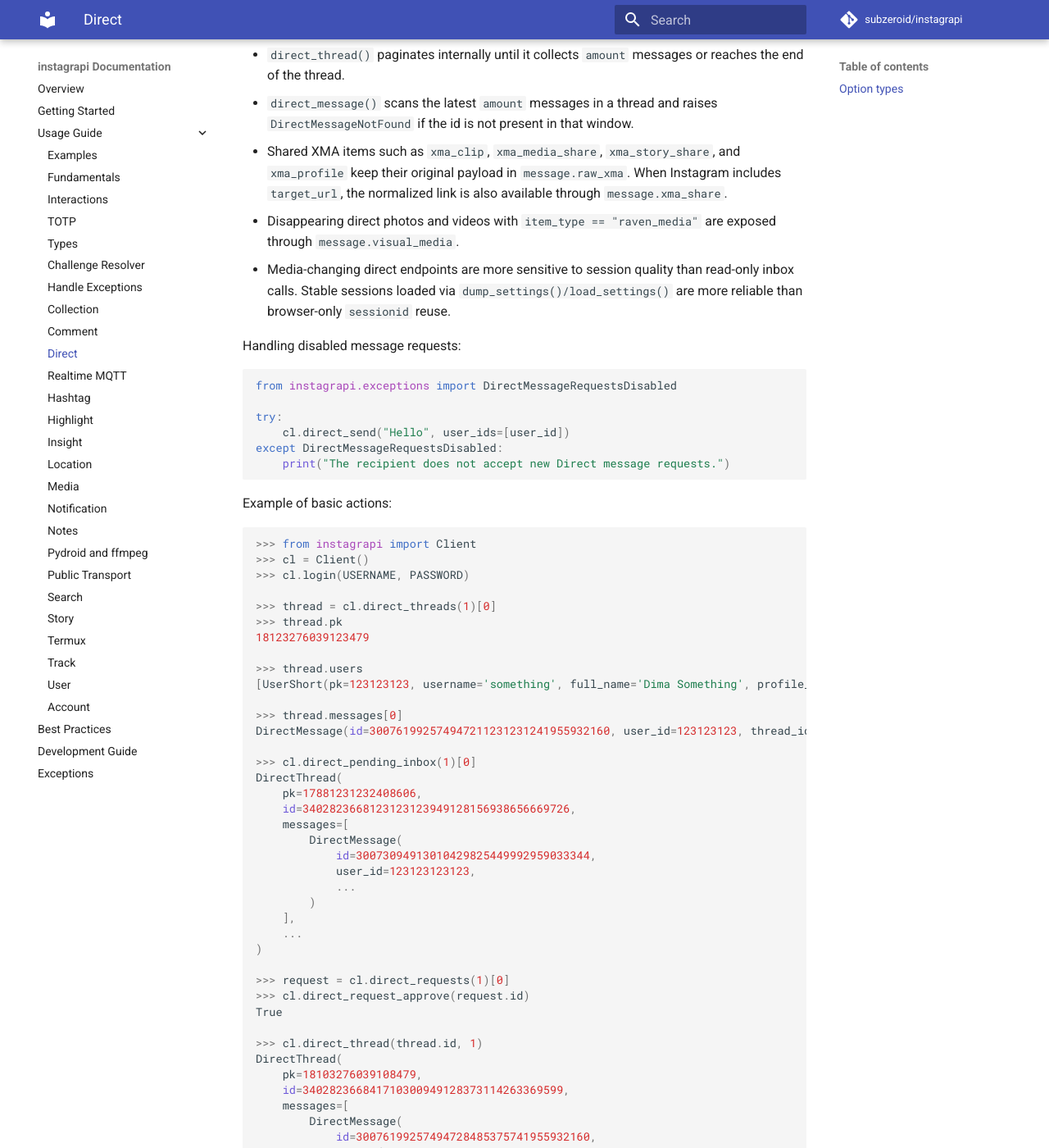
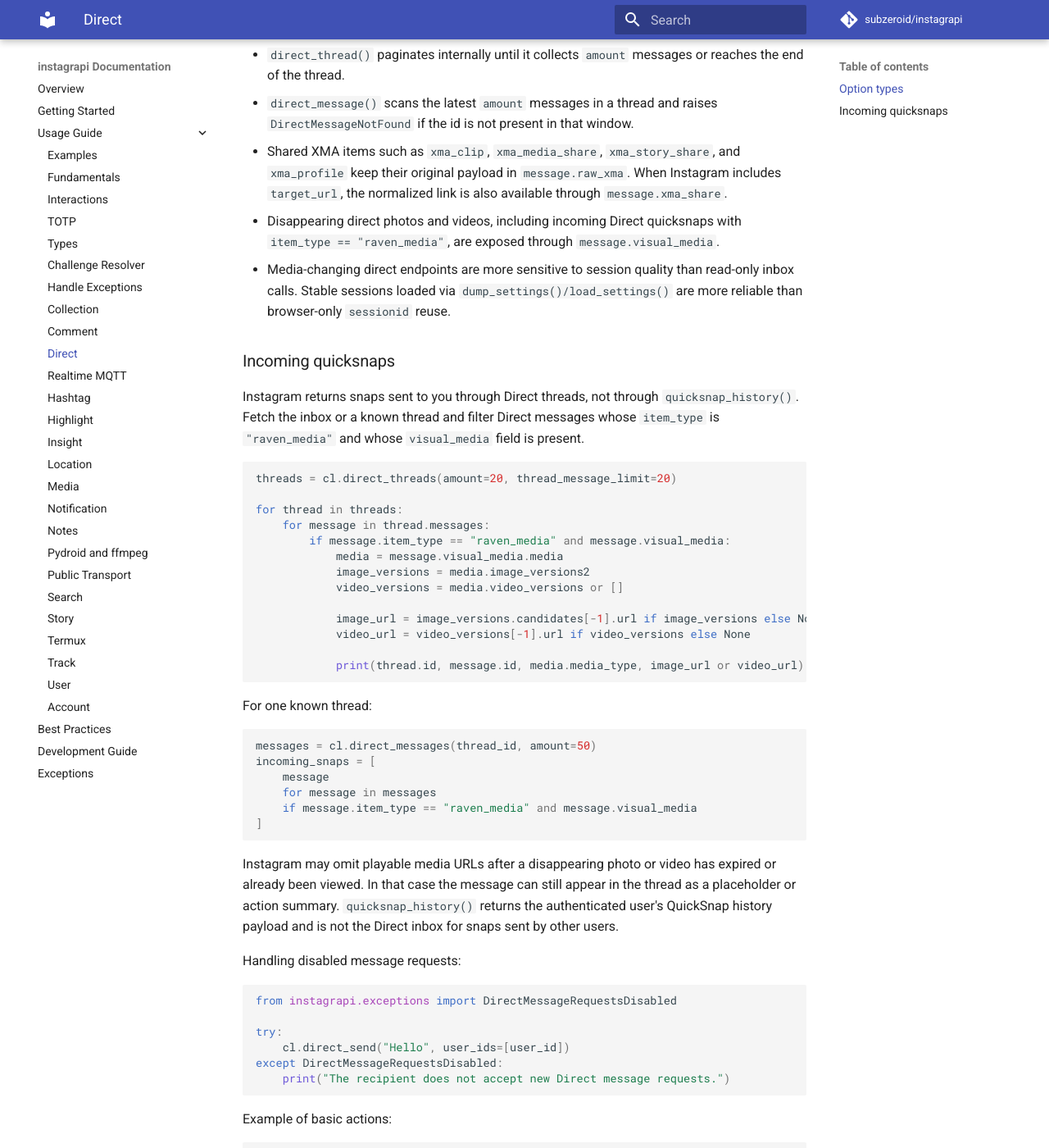
Before and after one commit to del-bestdev/instagrapi, an MkDocs documentation site: the page built from docs/usage-guide/direct.md, in a window 1280 px wide and 1400 px high, scrolled down 4262 px. Shown: the whole window at 82% size. Built offline with MkDocs 1.6.1 and Material for MkDocs 9.7.7, drawn with Linux system fonts in a browser that asks for light colours; comment, search, counter and statistics services are not loaded; the version menu is left out.

Commit message:
docs: explain incoming quicksnaps in Direct (#2735)

````diff
--- a/docs/usage-guide/direct.md
+++ b/docs/usage-guide/direct.md
@@ -59,8 +59,47 @@ Notes:
 * `direct_thread()` paginates internally until it collects `amount` messages or reaches the end of the thread.
 * `direct_message()` scans the latest `amount` messages in a thread and raises `DirectMessageNotFound` if the id is not present in that window.
 * Shared XMA items such as `xma_clip`, `xma_media_share`, `xma_story_share`, and `xma_profile` keep their original payload in `message.raw_xma`. When Instagram includes `target_url`, the normalized link is also available through `message.xma_share`.
-* Disappearing direct photos and videos with `item_type == "raven_media"` are exposed through `message.visual_media`.
+* Disappearing direct photos and videos, including incoming Direct quicksnaps with `item_type == "raven_media"`, are exposed through `message.visual_media`.
 * Media-changing direct endpoints are more sensitive to session quality than read-only inbox calls. Stable sessions loaded via `dump_settings()/load_settings()` are more reliable than browser-only `sessionid` reuse.
+
+### Incoming quicksnaps
+
+Instagram returns snaps sent to you through Direct threads, not through `quicksnap_history()`.
+Fetch the inbox or a known thread and filter Direct messages whose `item_type` is
+`"raven_media"` and whose `visual_media` field is present.
+
+``` python
+threads = cl.direct_threads(amount=20, thread_message_limit=20)
+
+for thread in threads:
+    for message in thread.messages:
+        if message.item_type == "raven_media" and message.visual_media:
+            media = message.visual_media.media
+            image_versions = media.image_versions2
+            video_versions = media.video_versions or []
+
+            image_url = image_versions.candidates[-1].url if image_versions else None
+            video_url = video_versions[-1].url if video_versions else None
+
+            print(thread.id, message.id, media.media_type, image_url or video_url)
+```
+
+For one known thread:
+
+``` python
+messages = cl.direct_messages(thread_id, amount=50)
+incoming_snaps = [
+    message
+    for message in messages
+    if message.item_type == "raven_media" and message.visual_media
+]
+```
+
+Instagram may omit playable media URLs after a disappearing photo or video has
+expired or already been viewed. In that case the message can still appear in the
+thread as a placeholder or action summary. `quicksnap_history()` returns the
+authenticated user's QuickSnap history payload and is not the Direct inbox for
+snaps sent by other users.
 
 Handling disabled message requests:
 
````
